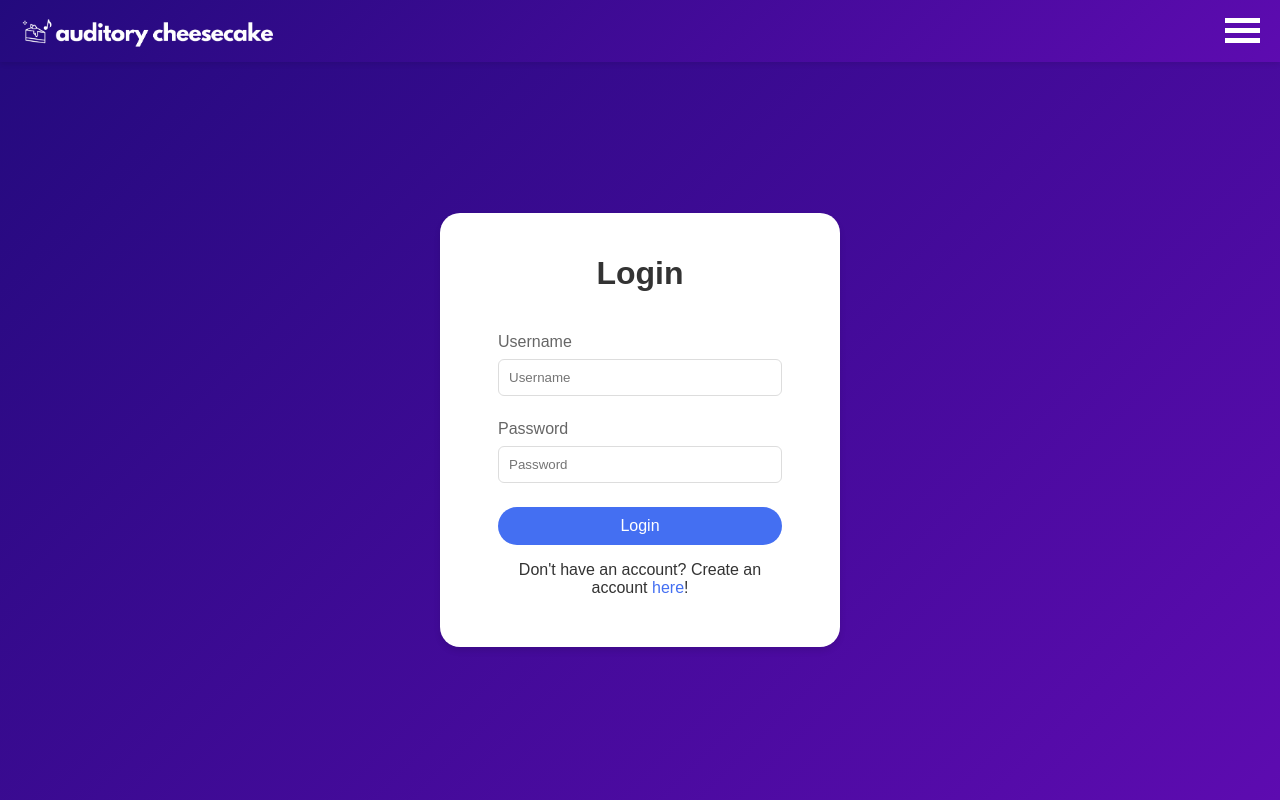
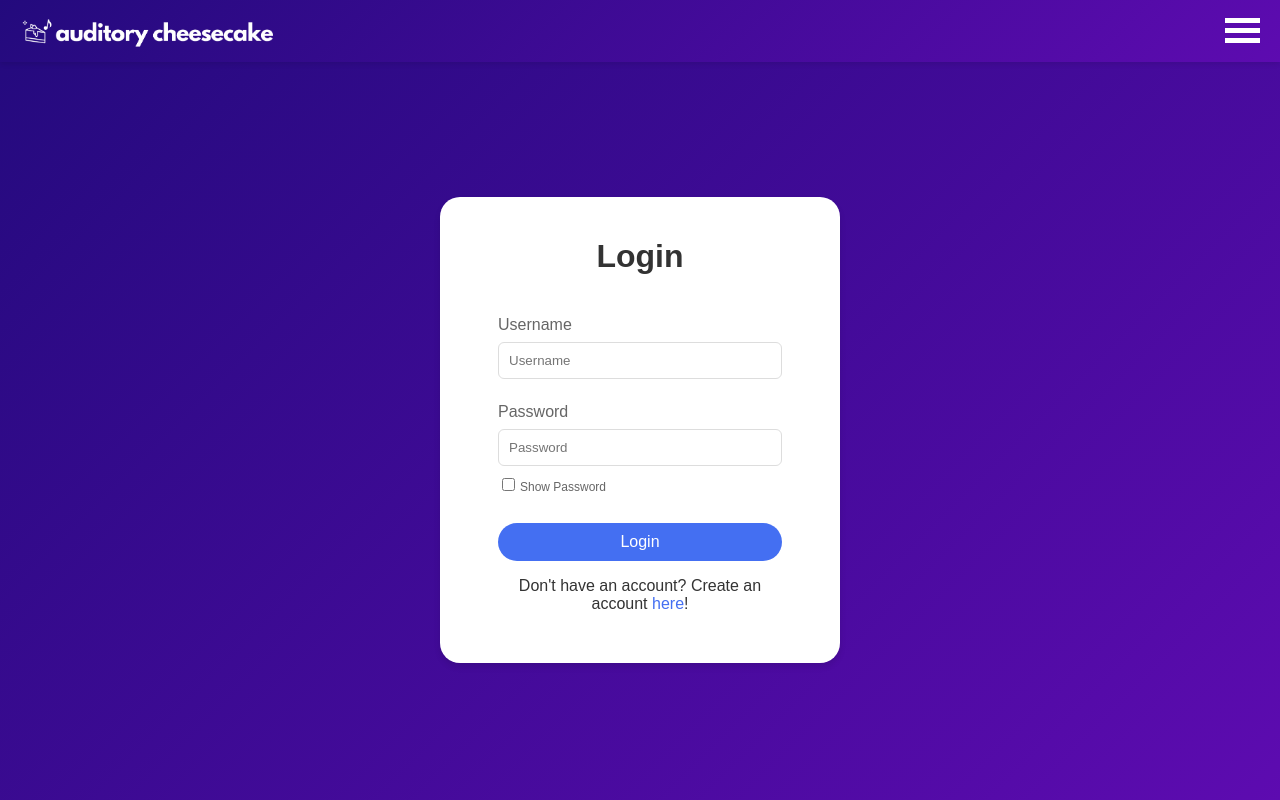
Before and after one commit to agiledev-students-spring2024/4-final-project-auditory-cheesecake, a React (Create React App) app in the folder frontend/: page /Login in a window 1280 px wide. Built offline with nearby package versions, Linux system fonts and the light colour scheme; the HTML template or start-up script is replaced by a standard one.

Commit message:
added show password to login screen

```diff
--- a/frontend/src/views/Login/Login.css
+++ b/frontend/src/views/Login/Login.css
@@ -81,3 +81,14 @@
   color: #5d0bb0;
   background-color: transparent;
 }
+
+.show-password-checkbox2 {
+  font-size: 12px;
+  color: #666;
+  margin-top: -15px !important;
+  margin-bottom: 0px;
+}
+
+.show-password-checkbox2 input[type="checkbox"] {
+  margin-right: 5px;
+}
--- a/frontend/src/views/Login/Login.jsx
+++ b/frontend/src/views/Login/Login.jsx
@@ -8,6 +8,8 @@ const Login = () => {
 
     const [username, setUsername] = useState('');
     const [password, setPassword] = useState('');
+    const [showPassword, setShowPassword] = useState(false);
+
 
     const handleSubmit = async (e) => {
         e.preventDefault();
@@ -51,12 +53,20 @@ const Login = () => {
                 <label htmlFor="Password">Password</label>
                 <input
                     id="Password"
-                    type="password"
+                    type={showPassword ? "text" : "password"}
                     placeholder="Password"
                     value={password}
                     onChange={(e) => setPassword(e.target.value)}
                     required
                 />
+                <label className="show-password-checkbox2">
+                        <input
+                            type="checkbox"
+                            checked={showPassword}
+                            onChange={() => setShowPassword(!showPassword)}
+                        />
+                        Show Password
+                    </label>
                 <button type="submit">Login</button>
                 <p>Don't have an account? Create an account <button className="button-link" onClick={() => navigate("/Register")}>here</button>!</p>
             </form>
```
